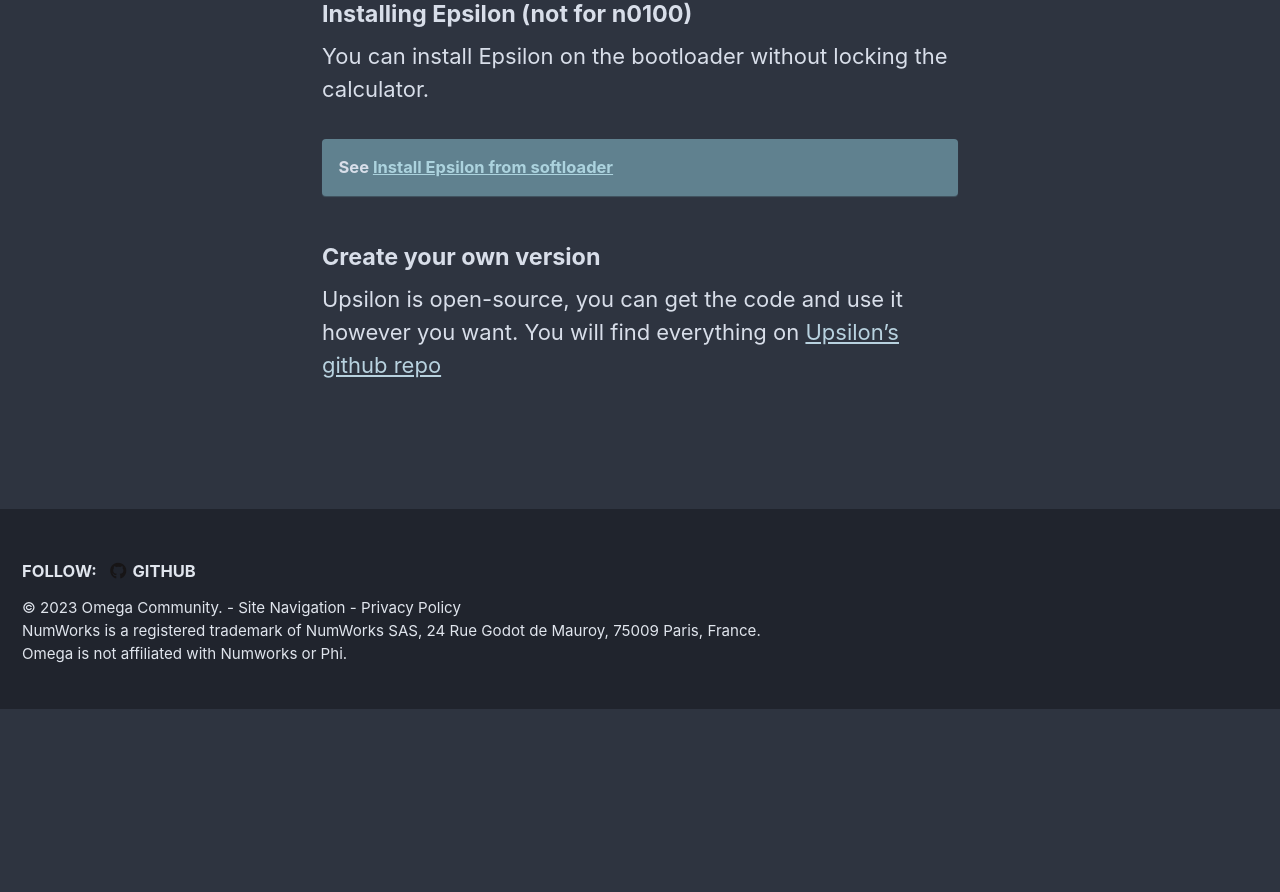
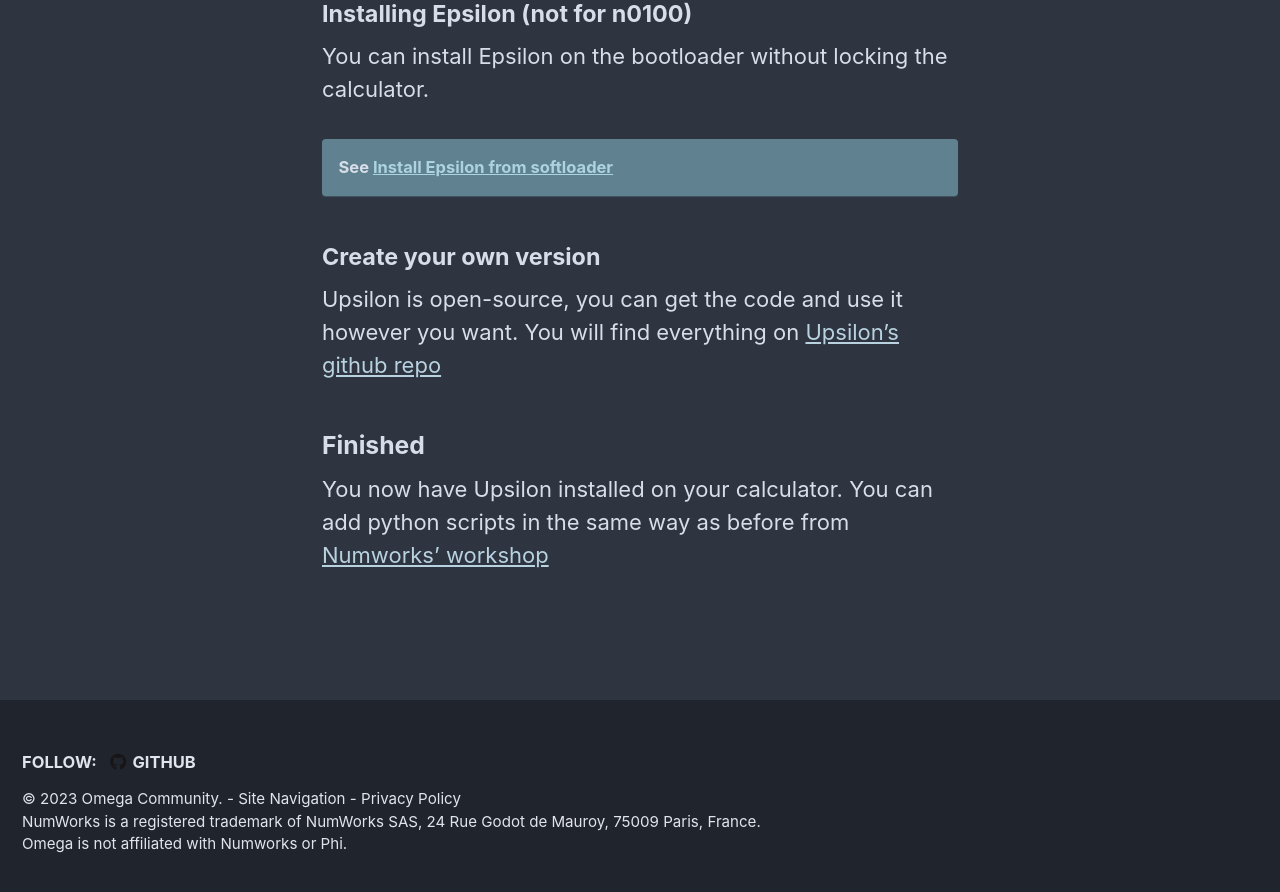
Before and after one commit to Omega-Numworks/Omega-Guide, a Jekyll site: the page built from _pages/en_US/upsilon.md, in a window 1280 px wide and 900 px high, scrolled down 2854 px. Shown: the top 892 px of the window. Built offline with Jekyll 4.4.1, drawn with Linux system fonts in a browser that asks for light colours; comment, search, counter and statistics services are not loaded; before the commit the page ends 3563 px from its top, so only the background shows below that.

Commit message:
Update upsilon.md

```diff
--- a/_pages/en_US/upsilon.md
+++ b/_pages/en_US/upsilon.md
@@ -63,3 +63,7 @@
 #### Create your own version
 
 Upsilon is open-source, you can get the code and use it however you want. You will find everything on [Upsilon's github repo](https://github.com/UpsilonNumworks/Upsilon)
+
+### Finished
+
+You now have Upsilon installed on your calculator. You can add python scripts in the same way as before from [Numworks' workshop](https://my.numworks.com/python/)
```
